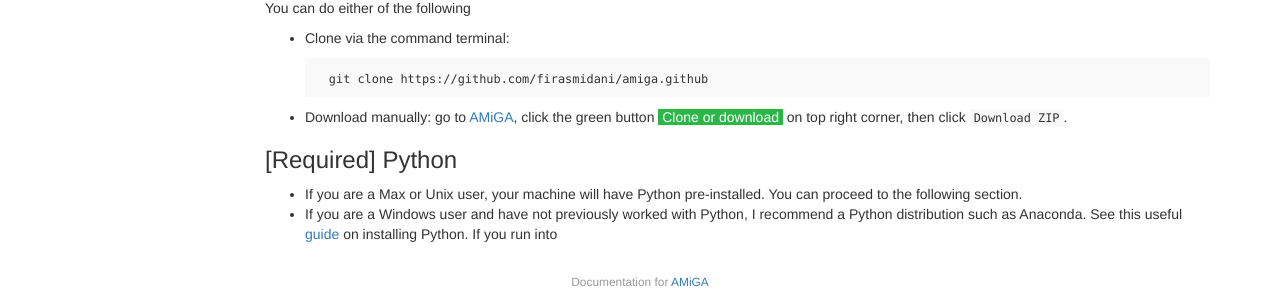
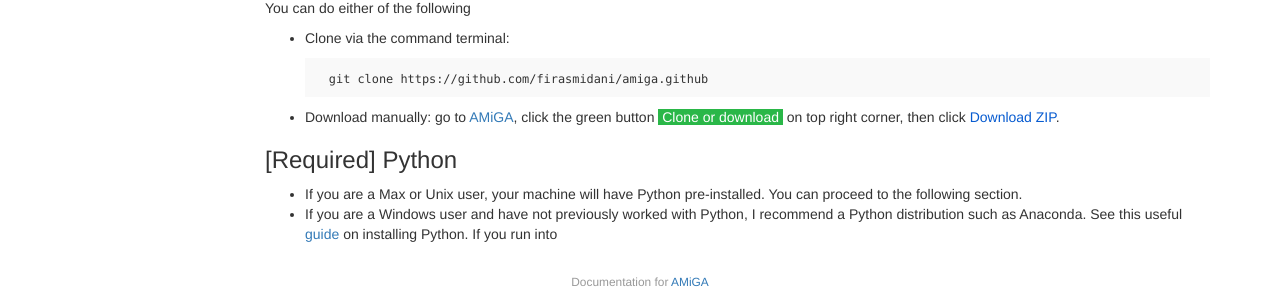
Before and after one commit to firasmidani/amiga, a Jekyll site: the page built from docs/_posts/2020-03-23-installation.md, in a window 1280 px wide. Shown: the part 192-493 px from the top of the page. Built offline with Jekyll 4.4.1, drawn with Linux system fonts in a browser that asks for light colours.

Commit message:
testing text highlighting

````diff
--- a/docs/_posts/2020-03-23-installation.md
+++ b/docs/_posts/2020-03-23-installation.md
@@ -15,7 +15,7 @@
     ```zsh
     git clone https://github.com/firasmidani/amiga.github
     ```
-- Download manually: go to <a href="https://github.com/firasmidani/github">AMiGA</a>, click the green button <span style="color:#ffffff;background-color:#2ab748">&nbsp;Clone or download&nbsp;</span> on top right corner, then click ```Download ZIP```.
+- Download manually: go to <a href="https://github.com/firasmidani/github">AMiGA</a>, click the green button <span style="color:#ffffff;background-color:#2ab748">&nbsp;Clone or download&nbsp;</span> on top right corner, then click <span style="color:#075bd0;">Download ZIP</span>.
 
 ### [Required] Python
 
````
